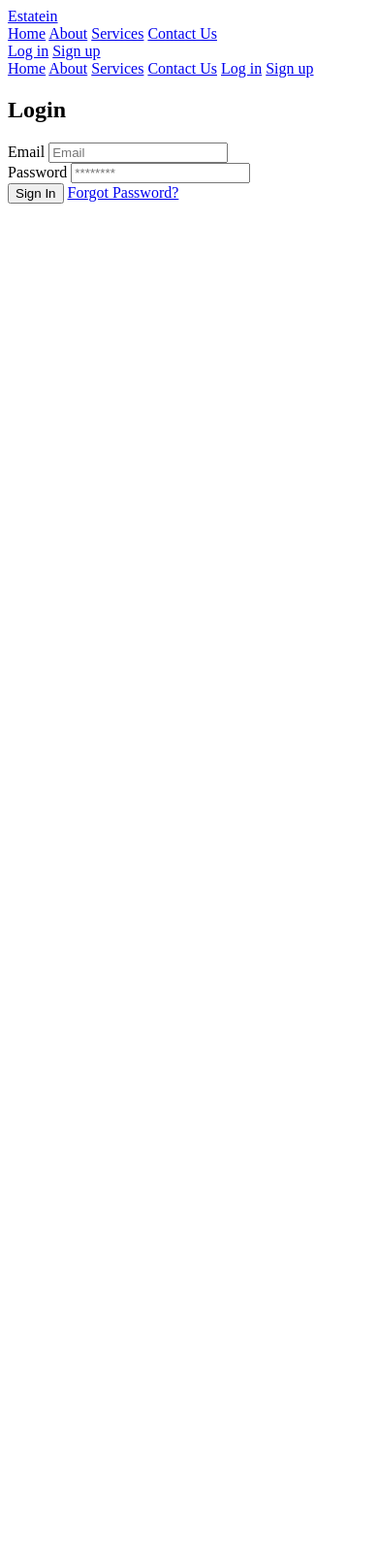
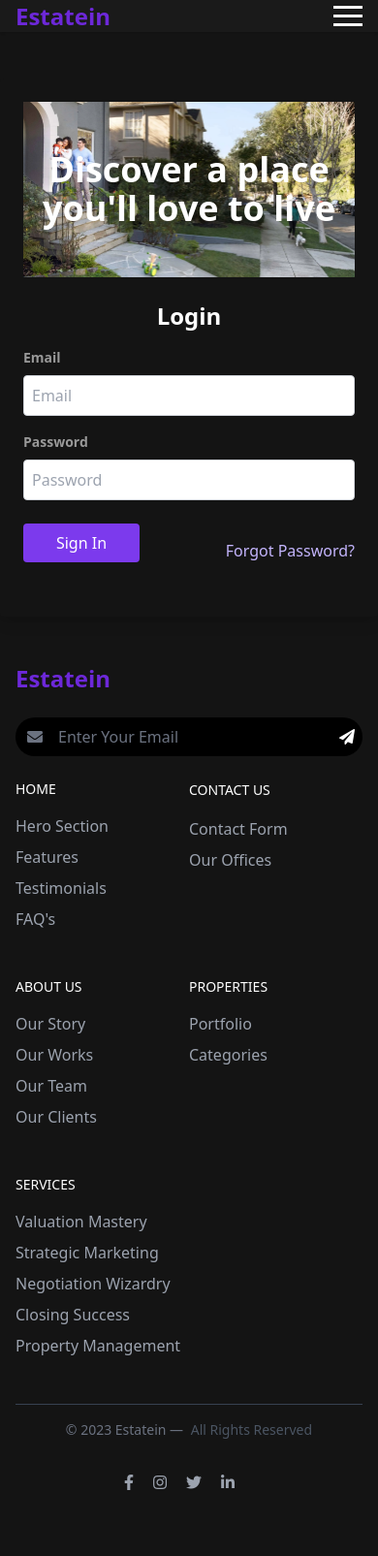
Before and after one commit to itzibtihal/immo, a PHP site: page /MVC_Library/View/auth/login.php in a window 390 px wide. Shown: the whole page at 97% size. Before the commit the page ends 210 px from the top, so only its background shows below. Run offline with PHP 8.4, Linux system fonts and the light colour scheme; some libraries are stand-ins or nearby versions.

Commit message:
Filling navbar links

```diff
--- a/Assets/css/style.css
+++ b/Assets/css/style.css
@@ -31,6 +31,7 @@
     transition: all 0.3s ease;
 }
 
+
 @media (max-width: 768px) {
     .hamburger {
         display: block;
@@ -47,18 +48,20 @@
         top: 60px;
         left: 0;
         right: 0;
-        background-color: #262626;
+        background-color: #1A1A1A;
     }
 }
 
 .form-inputs-container {
-    max-width: 300px;
+    max-width: 450px;
     margin: 0 auto;
 }
 
 .form-inputs-container label {
     display: block;
-    color: #374151;
+    color: #999;
+    text-align: start;
+    font-weight: bold;
     margin-bottom: 0.5rem;
     font-size: 0.875rem;
 }
@@ -81,7 +84,7 @@
 }
 
 .custom-bg2 {
-    background-color: #262626;
+    background-color: #1A1A1A;
 }
 
 .footer-links li {
--- a/View/auth/login.php
+++ b/View/auth/login.php
@@ -8,12 +8,38 @@ if (isset($_SESSION['loggedin']) && $_SESSION['loggedin'] === true) {
 $errors = $_SESSION['errors'] ?? [];
 session_unset();
 $pageTitle = 'Login';
-include '../templates/header.php';
 ?>
+<!DOCTYPE html>
+<html lang="en">
 
-<div class="flex items-center justify-center h-screen">
-    <div class="bg-white p-8 rounded shadow-md w-full max-w-sm">
-        <h2 class="text-2xl font-bold mb-4 text-gray-800">Login</h2>
+<head>
+    <meta charset="UTF-8">
+    <meta name="viewport" content="width=device-width, initial-scale=1.0">
+    <title>Estatein - Discover a place you'll love to live</title>
+    <link href="https://cdn.jsdelivr.net/npm/tailwindcss@2.1.2/dist/tailwind.min.css" rel="stylesheet">
+    <link rel="stylesheet" href="https://cdnjs.cloudflare.com/ajax/libs/font-awesome/5.15.3/css/all.min.css">
+    <link href="Assets/css/style.css" rel="stylesheet">
+
+</head>
+
+<body class="custom-bg ">
+    <?php include '../../View/templates/header.php'; ?>
+    <!-- Hero section -->
+    <div class="centred custom-bg rounded shadow-lg p-6 mt-12 md:flex md:items-center relative">
+        <!-- Hero image with centered overlay text -->
+        <div class="md:w-1/2 relative">
+            <img src="Assets/img/hiDpiExtraLarge.webp" alt="Hero Image" class="w-full h-auto">
+            <div class="absolute inset-0 flex items-center justify-center">
+                <div class="text-center">
+                    <h1 class="text-white text-4xl font-bold">Discover a place<br> you'll love to live</h1>
+                </div>
+            </div>
+        </div>
+
+        <div class="md:w-1/2 mt-6 md:mt-0 md:ml-6">
+            <div class="form-inputs-container">
+                <div class="mb-4 text-center">
+                    <h2 class="text-2xl font-bold text-white mb-4">Login</h2>
 
                     <form action="../../app/Controller/LoginController.php" method="POST">
                         <?php if (isset($errors['login'])): ?>
@@ -21,40 +47,59 @@ include '../templates/header.php';
                                 <?php echo $errors['login']; ?>
                             </div>
                         <?php endif; ?>
+
                         <!-- Email Field -->
                         <div class="mb-4">
-                <label class="block text-gray-700 text-sm font-bold mb-2" for="email">
-                    Email
-                </label>
-                <input class="shadow appearance-none border <?php echo isset($errors['email']) ? 'border-red-500' : ''; ?> rounded w-full py-2 px-3 text-gray-700 leading-tight focus:outline-none focus:shadow-outline" id="email" name="email" type="text" placeholder="Email">
+                            <label for="email" class="customLabel">Email</label>
+                            <input id="email"
+                                class="p-2 border <?php echo isset($errors['email']) ? 'border-red-500' : 'border-gray-300'; ?> rounded w-full"
+                                type="email" placeholder="Email" />
                             <?php if (isset($errors['email'])): ?>
-                    <span class="text-red-500 text-xs italic"><?php echo $errors['email']; ?></span>
+                                <span
+                                    class="text-<?php echo isset($errors['email']) ? 'red-500' : 'gray-300'; ?> text-xs italic">
+                                    <?php echo $errors['email']; ?>
+                                </span>
                             <?php endif; ?>
                         </div>
 
+
                         <!-- Password Field -->
                         <div class="mb-6">
-                <label class="block text-gray-700 text-sm font-bold mb-2" for="password">
-                    Password
-                </label>
-                <input class="shadow appearance-none border <?php echo isset($errors['password']) ? 'border-red-500' : ''; ?> rounded w-full py-2 px-3 text-gray-700 mb-3 leading-tight focus:outline-none focus:shadow-outline" id="password" name="password" type="password" placeholder="********">
+                            <label class="customLabel" for="password">Password</label>
+                            <input id="password"
+                                class="p-2 border <?php echo isset($errors['password']) ? 'border-red-500' : 'border-gray-300'; ?> rounded w-full"
+                                type="password" placeholder="Password" />
                             <?php if (isset($errors['password'])): ?>
-                    <span class="text-red-500 text-xs italic"><?php echo $errors['password']; ?></span>
+                                <span
+                                    class="text-<?php echo isset($errors['password']) ? 'red-500' : 'gray-300'; ?> text-xs italic">
+                                    <?php echo $errors['password']; ?>
+                                </span>
                             <?php endif; ?>
                         </div>
 
+
                         <!-- Submit Button -->
                         <div class="flex items-center justify-between">
-                <button class="bg-blue-500 hover:bg-blue-700 text-white font-bold py-2 px-4 rounded focus:outline-none focus:shadow-outline" type="submit">
+                            <button
+                                class="sign-up-button bg-purple-600 text-white px-6 py-2 rounded transition duration-300 hover:bg-purple-700 focus:outline-none focus:ring"
+                                type="submit">
                                 Sign In
                             </button>
-                <a class="inline-block align-baseline font-bold text-sm text-blue-500 hover:text-blue-800" href="/path-to-forgot-password">
+                            <p class="text-white ml-4"><a class="text-purple-300 hover:underline"
+                                    href="/path-to-forgot-password">
                                     Forgot Password?
-                </a>
+                                </a></p>
                         </div>
                     </form>
                 </div>
             </div>
+        </div>
+    </div>
 
+
+        <?php include '../../View/templates/footer.php'; ?>
+
+        <script src="Assets/js/myscript.js"></script>
 </body>
+
 </html>
--- a/View/templates/footer.php
+++ b/View/templates/footer.php
@@ -3,14 +3,15 @@
         <div class="flex flex-wrap justify-between">
             <div class="w-full lg:w-auto mb-6 lg:mb-0">
                 <div class="flex items-center text-white mb-6">
-                    <span class="text-purple-600 text-xl font-bold">Estatein</span>
+                    <a href="/immo/home" class="logo text-2xl font-extrabold text-purple-700">Estatein</a>
                 </div>
                 <div class="bg-black rounded-full overflow-hidden flex items-center">
                     <span class="text-gray-500 ml-3">
                         <i class="fas fa-envelope"></i>
                     </span>
 
-                        <input type="text" placeholder="Enter Your Email" class="px-4 py-2 w-full bg-black text-white placeholder-gray-500 focus:outline-none">
+                    <input type="text" placeholder="Enter Your Email"
+                        class="px-4 py-2 w-full bg-black text-white placeholder-gray-500 focus:outline-none">
 
                     <button class="p-2 hover:bg-purple-700 transition-colors duration-300">
                         <i class="fas fa-paper-plane text-white"></i>
@@ -68,7 +69,8 @@
         <div class="border-t border-gray-700">
             <div class="container mx-auto py-4 px-5 flex flex-wrap flex-col sm:flex-row">
                 <p class="text-gray-500 text-sm text-center sm:text-left">© 2023 Estatein —
-                    <a href="#" class="text-gray-600 ml-1" target="_blank" rel="noopener noreferrer">All Rights Reserved</a>
+                    <a href="#" class="text-gray-600 ml-1" target="_blank" rel="noopener noreferrer">All Rights
+                        Reserved</a>
                 </p>
                 <span class="inline-flex sm:ml-auto sm:mt-0 mt-2 justify-center sm:justify-start">
                     <div class="w-full lg:w-auto flex justify-center lg:justify-start mt-6 lg:mt-0 lg:pl-12">
--- a/View/templates/header.php
+++ b/View/templates/header.php
@@ -1,15 +1,15 @@
 <header class="custom-bg2 shadow">
     <div class="max-w-7xl mx-auto px-4 sm:px-6 lg:px-8 nav-container">
-        <a href="#" class="logo text-2xl font-extrabold text-purple-600">Estatein</a>
+        <a href="/immo/home" class="logo text-2xl font-extrabold text-purple-700">Estatein</a>
         <nav class="nav-menu hidden md:flex space-x-10">
-            <a href="#" class="text-base font-medium text-gray-500 hover:text-gray-900">Home</a>
+            <a href="/immo/home" class="text-base font-medium text-gray-500 hover:text-gray-900">Home</a>
             <a href="#" class="text-base font-medium text-gray-500 hover:text-gray-900">About</a>
             <a href="#" class="text-base font-medium text-gray-500 hover:text-gray-900">Services</a>
             <a href="#" class="text-base font-medium text-gray-500 hover:text-gray-900">Contact Us</a>
         </nav>
         <div class="nav-right hidden md:flex">
-            <a href="#" class="whitespace-nowrap text-base font-medium text-gray-500 hover:text-gray-900">Log in</a>
-            <a href="#" class="ml-8 whitespace-nowrap inline-flex items-center justify-center bg-purple-600 text-base font-medium text-white px-4 py-2 border border-transparent rounded-md shadow-sm hover:bg-purple-700">Sign up</a>
+            <a href="/immo/login" class="whitespace-nowrap text-base font-medium text-gray-500 hover:text-gray-900">Log in</a>
+            <a href="/immo/signup" class="ml-8 whitespace-nowrap inline-flex items-center justify-center bg-purple-600 text-base font-medium text-white px-4 py-2 border border-transparent rounded-md shadow-sm hover:bg-purple-700">Sign up</a>
         </div>
         <div class="hamburger md:hidden" onclick="toggleMenu()">
             <div></div>
--- a/app/Controllers/Login.php
+++ b/app/Controllers/Login.php
@@ -1,7 +1,7 @@
 <?php
 namespace MyApp\Controllers;
 
-echo "Hello from LoginController";
+require  '../../View/auth/login.php';
 class Login {
 
 }
--- a/app/Controllers/Signup.php
+++ b/app/Controllers/Signup.php
@@ -1,7 +1,7 @@
 <?php
 namespace MyApp\Controllers;
 
-echo "Hello from SignupController";
+require  '../../View/auth/signup.php';
 class Signup {
 
 }
```
Also changed, not shown: View/auth/signup.php (+8 -8 lines), View/home.php (+21 -13 lines), .htaccess. Lines whose indentation alone changed are shown as unchanged.
